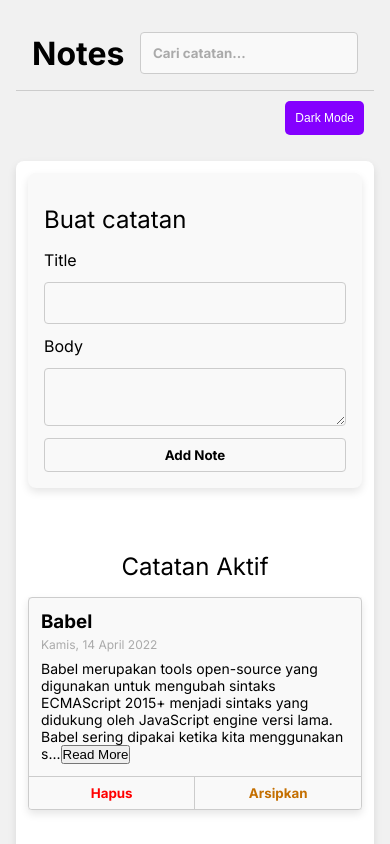
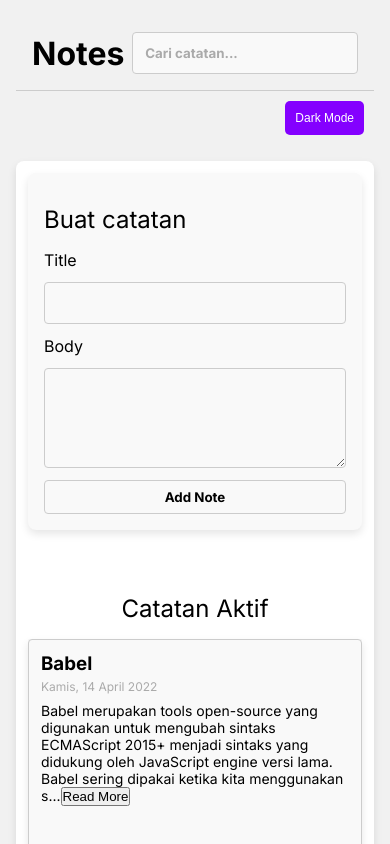
Before and after one commit to teramadhi/personal-notes-starter, a React (Vite) app: page / in a window 390 px wide. Shown: the top 844 px of the page. Built offline with nearby package versions, Linux system fonts and the light colour scheme.

Commit message:
so responsive

```diff
--- a/src/styles/style.css
+++ b/src/styles/style.css
@@ -75,12 +75,14 @@ h1 {
 
 .note-search {
   color: var(--text-color);
+  flex-grow: 1;
 }
 
 .search-bar {
   background-color: var(--input-bg-color);
   color: var(--text-color);
   border: 1px solid var(--border-color);
+  width: 100%;
 }
 
 /* Gaya Header */
@@ -143,7 +145,7 @@ h1 {
   border-radius: 5px;
 }
 
-.note-form__body {
+#note-body {
   min-height: 100px;
 }
 
@@ -241,6 +243,7 @@ h1 {
   font-size: 14px;
   user-select: text;
   color: var(--text-color);
+  min-height: 200px;
 }
 
 .note-item__action {
```
